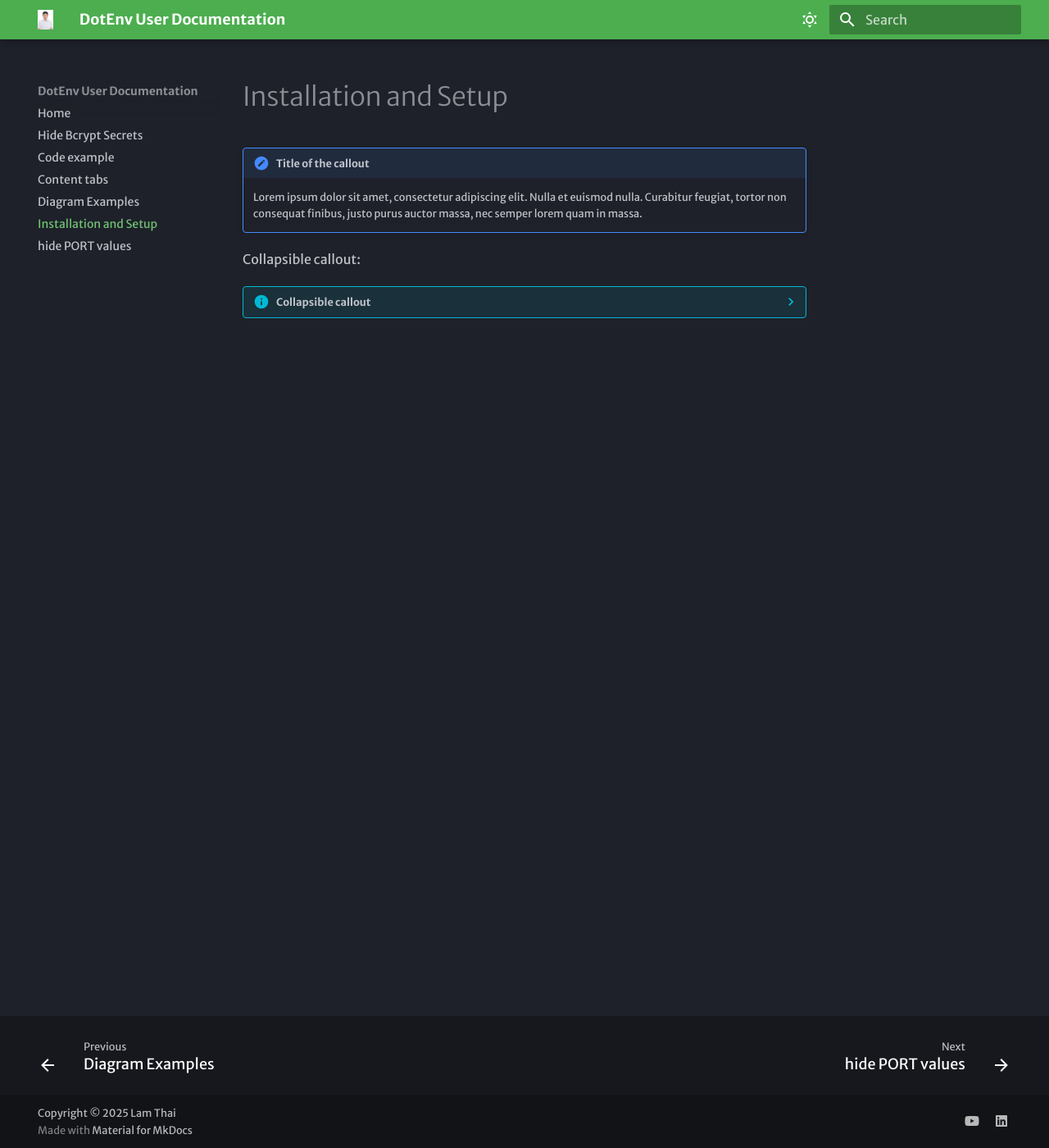
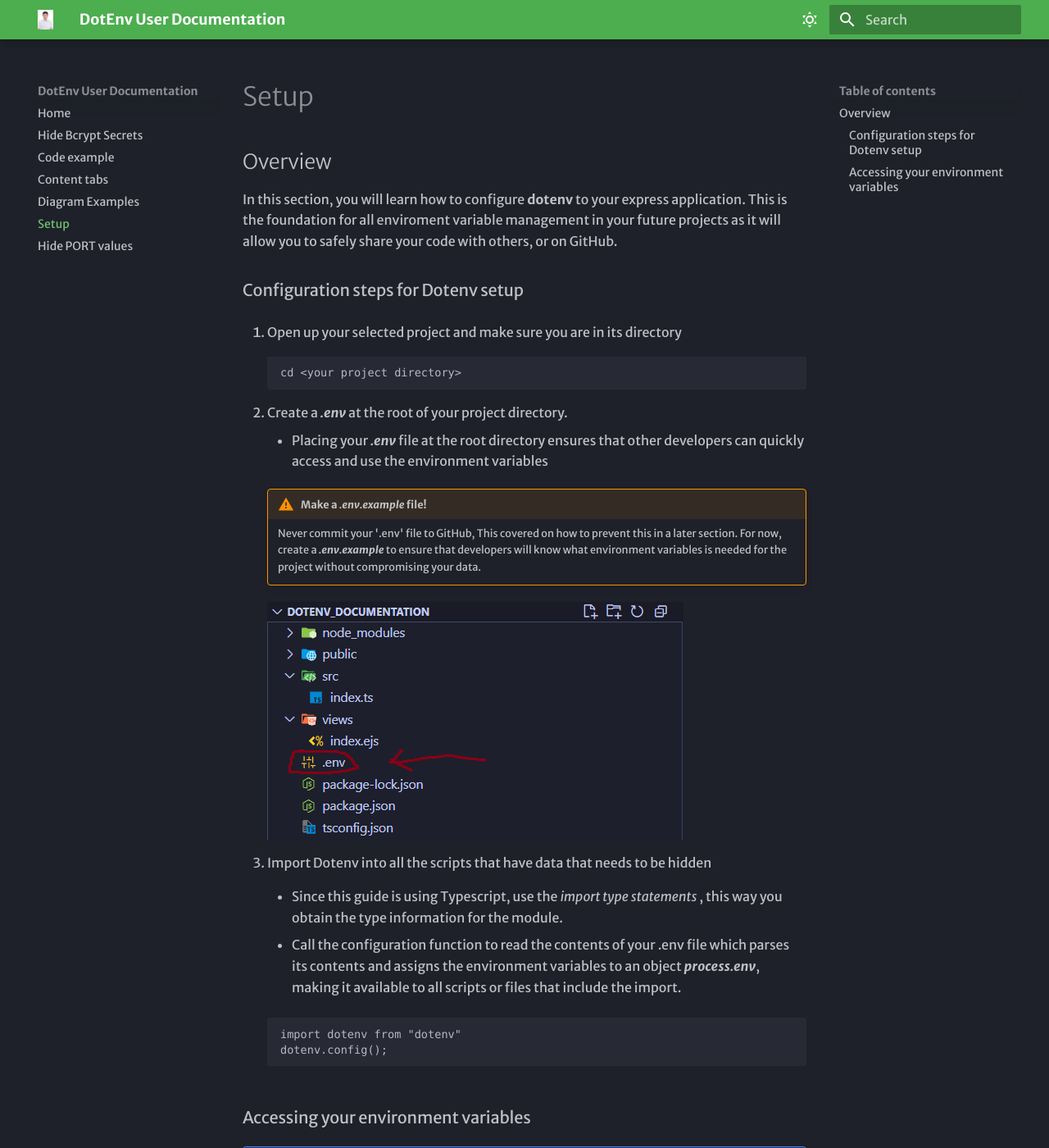
Before and after one commit to Lam-Thai/ILHT-rice-era, an MkDocs documentation site: the page built from docs/installation.md, in a window 1280 px wide and 1400 px high. Shown: the whole window at 82% size. Built offline with MkDocs 1.6.1 and Material for MkDocs 9.7.7, drawn with Linux system fonts in a browser that asks for light colours; some web fonts are replaced.

Commit message:
task 1 halfway commit

````diff
--- a/docs/installation.md
+++ b/docs/installation.md
@@ -1,4 +1,47 @@
-# Installation and Setup
+# Setup
+
+
+## Overview
+In this section, you will learn how to configure __**dotenv**__ to your express application. This is the foundation for all enviroment variable management in your future projects as it will allow you to safely share your code with others, or on GitHub.
+
+### Configuration steps for Dotenv setup
+
+1. Open up your selected project and make sure you are in its directory
+
+	```
+	cd <your project directory>
+	```
+
+
+2. Create a _**.env**_ at the root of your project directory.
+	* Placing your _**.env**_ file at the root directory ensures that other developers can quickly access and use the environment variables
+
+	!!! warning "Make a _**.env.example**_ file!"
+		Never commit your '.env' file to GitHub, This covered on how to prevent this in a later section. For now, create a _**.env.example**_ to ensure that developers will know what environment variables is needed for the project without compromising your data.
+
+
+	![](/assets/configuration_screenshot1.png)
+
+
+
+
+3. Import Dotenv into all the scripts that have data that needs to be hidden
+	* Since this guide is using Typescript, use the _import type statements_ , this way you obtain the type information for the module.
+
+	* Call the configuration function to read the contents of your .env file which parses its contents and assigns the environment variables to an object _**process.env**_, making it available to all scripts or files that include the import.
+
+	```
+	import dotenv from "dotenv"
+	dotenv.config();
+	```
+
+
+
+
+
+### Accessing your environment variables
+
+
 
 !!! note "Title of the callout"
 
````
Also changed, not shown: docs/index.md (+9 -7 lines), docs/port.md (+1 -1 lines), docs/assets/configuration_screenshot1.png (added).
